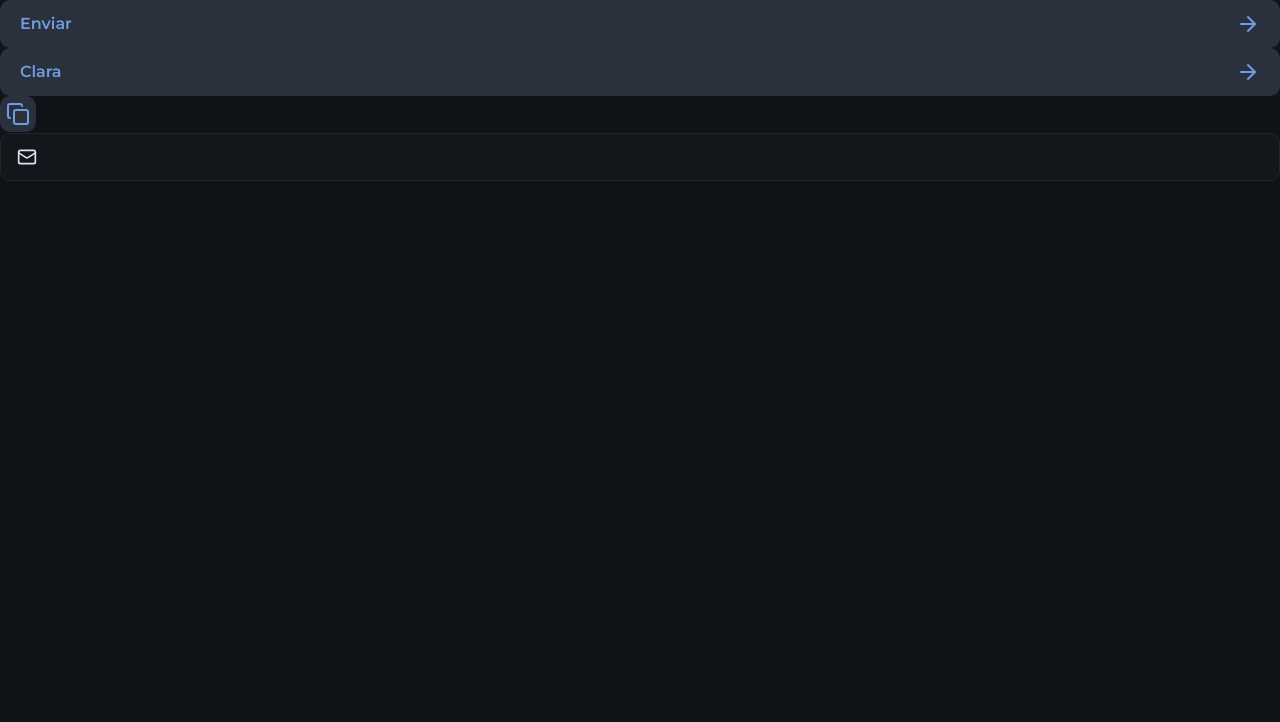
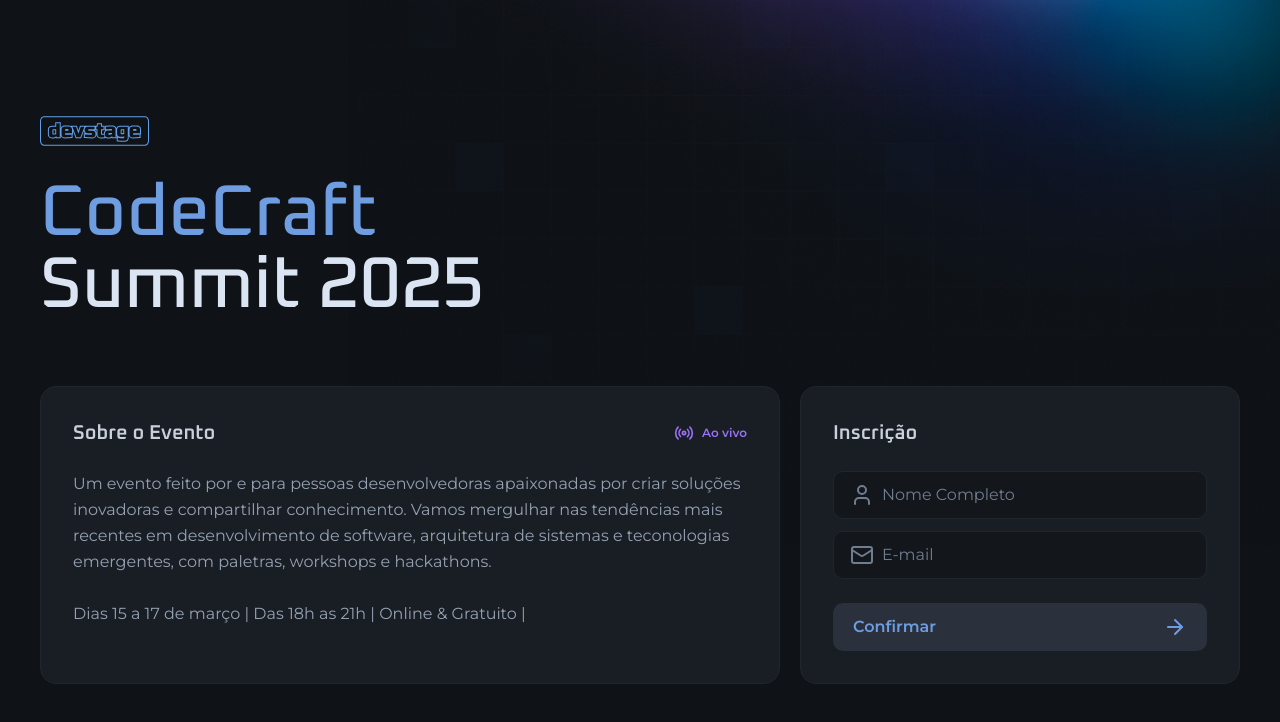
Before and after one commit to Romulo-us-br/Web-Tailwind, a Next.js app: page / in a window 1280 px wide. Shown: the top 722 px of the page. Built offline with nearby package versions, Linux system fonts and the light colour scheme.

Commit message:
Pagina Inicial

```diff
--- a/src/app/layout.tsx
+++ b/src/app/layout.tsx
@@ -27,7 +27,9 @@ export default function RootLayout({
 }>) {
   return (
     <html lang="en" className={`${oxanium.variable} ${montserrat.variable}`}>
-      <body className="bg-gray-900 text-gray-100 antialiased">{children}</body>
+      <body className="bg-gray-900 text-gray-100 antialiased bg-[url(/background.png)] bg-no-repeat bg-top md:bg-right-top">
+        {children}
+      </body>
     </html>
   )
 }
--- a/src/app/page.tsx
+++ b/src/app/page.tsx
@@ -1,30 +1,70 @@
 import { Button } from '@/components/button'
-import { IconButton } from '@/components/icon-button'
 import { InputField, InputIcon, InputRoot } from '@/components/input'
-import { ArrowRight, Copy, Mail } from 'lucide-react'
+import { ArrowRight, Mail, Radio, User } from 'lucide-react'
+import Image from 'next/image'
+import logo from '../assets/logo.svg'
 
 export default function Home() {
   return (
-    <main>
-      <Button type="submit">
-        Enviar
-        <ArrowRight />
-      </Button>
-      <Button>
-        Clara
-        <ArrowRight />
-      </Button>
-      <IconButton>
-        <Copy />
-      </IconButton>
-      <div>
-        <InputRoot>
-          <InputIcon>
-            <Mail className="size-5" />
-          </InputIcon>
+    <main className="max-w-[1240px] mx-auto px-5 py-8 md:py-0">
+      <div className="min-h-dvh flex justify-center gap-16 flex-col">
+        <div className="flex flex-col gap-8 items-center md:items-start">
+          <Image src={logo} alt="devstage" width={108.5} height={30} />
+          <h1 className="text-4x1 text-center leading-none font-heading font-medium flex flex-col md:text-7xl md:text-left">
+            <span className="text-blue">CodeCraft</span>Summit 2025
+          </h1>
+        </div>
+        <div className="flex gap-5 items-stretch flex-col md:flex-row">
+          <div className="flex-1 bg-gray-700 border border-gray-600 rounded-2xl p-8 space-y-6">
+            <div className="flex items-center justify-between">
+              <h2 className="font-heading font-semibold text-gray-200 text-xl">
+                Sobre o Evento
+              </h2>
+              <span className="text-purple font-semibold text-xs flex items-center gap-2">
+                <Radio className="size-5" />
+                Ao vivo
+              </span>
+            </div>
+            <p className="text-gray-300 leading-relaxed text-sm md:text-base">
+              Um evento feito por e para pessoas desenvolvedoras apaixonadas por
+              criar soluções inovadoras e compartilhar conhecimento. Vamos
+              mergulhar nas tendências mais recentes em desenvolvimento de
+              software, arquitetura de sistemas e teconologias emergentes, com
+              paletras, workshops e hackathons.
+              <br />
+              <br />
+              Dias 15 a 17 de março | Das 18h as 21h | Online & Gratuito |
+            </p>
+          </div>
+          <form
+            className="bg-gray-700 border border-gray-600 rounded-2xl p-8 space-y-6 w-full md:max-w-[440px]"
+            action=""
+          >
+            <h2 className="font-heading font-semibold text-gray-200 text-xl">
+              Inscrição
+            </h2>
+            <div className="space-y-3">
+              <InputRoot>
+                <InputIcon>
+                  <User />
+                </InputIcon>
+                <InputField type="text" placeholder="Nome Completo" />
+              </InputRoot>
 
-          <InputField />
-        </InputRoot>
+              <InputRoot>
+                <InputIcon>
+                  <Mail />
+                </InputIcon>
+                <InputField type="email" placeholder="E-mail" />
+              </InputRoot>
+            </div>
+
+            <Button type="submit">
+              Confirmar
+              <ArrowRight />
+            </Button>
+          </form>
+        </div>
       </div>
     </main>
   )
```
